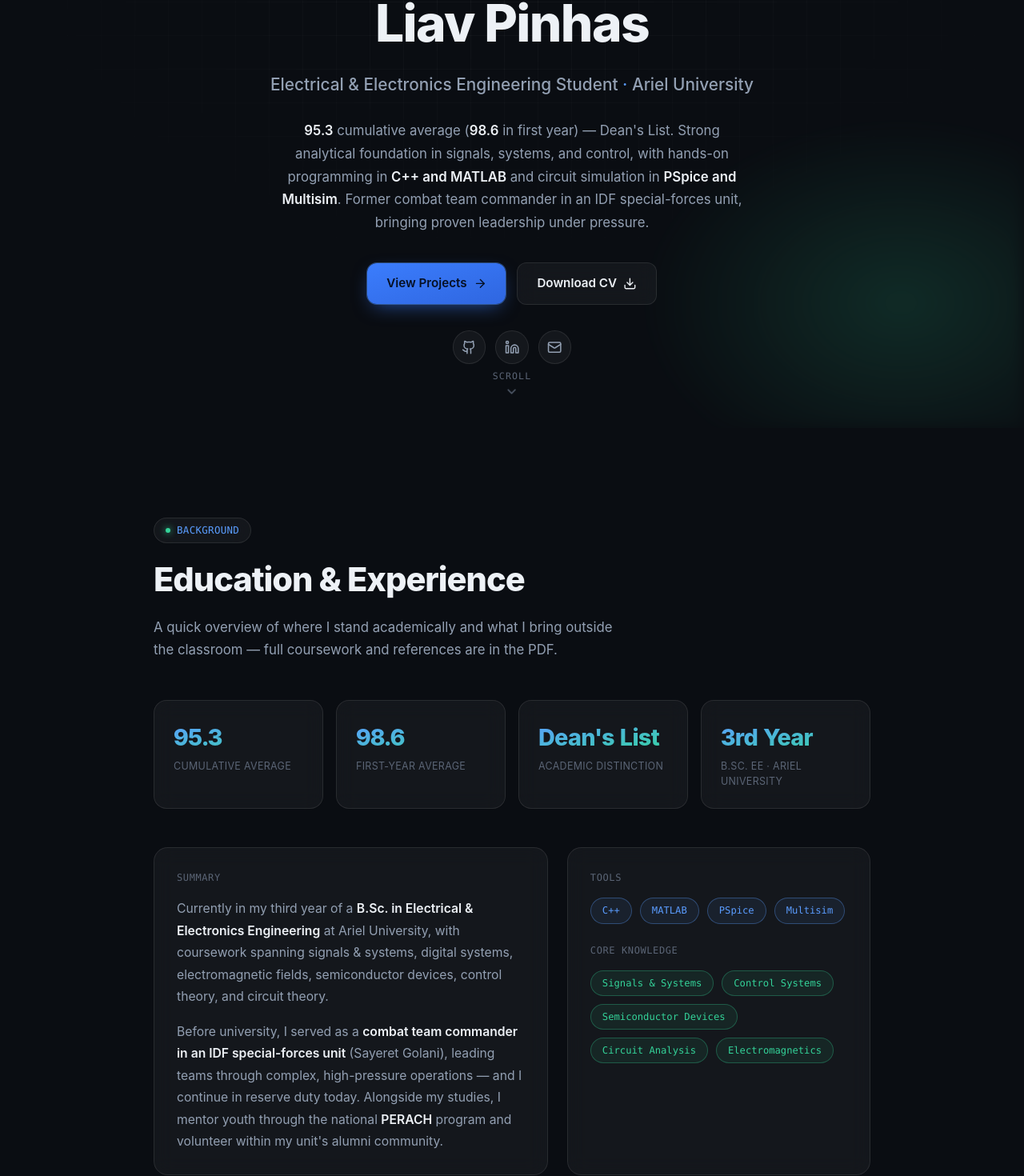
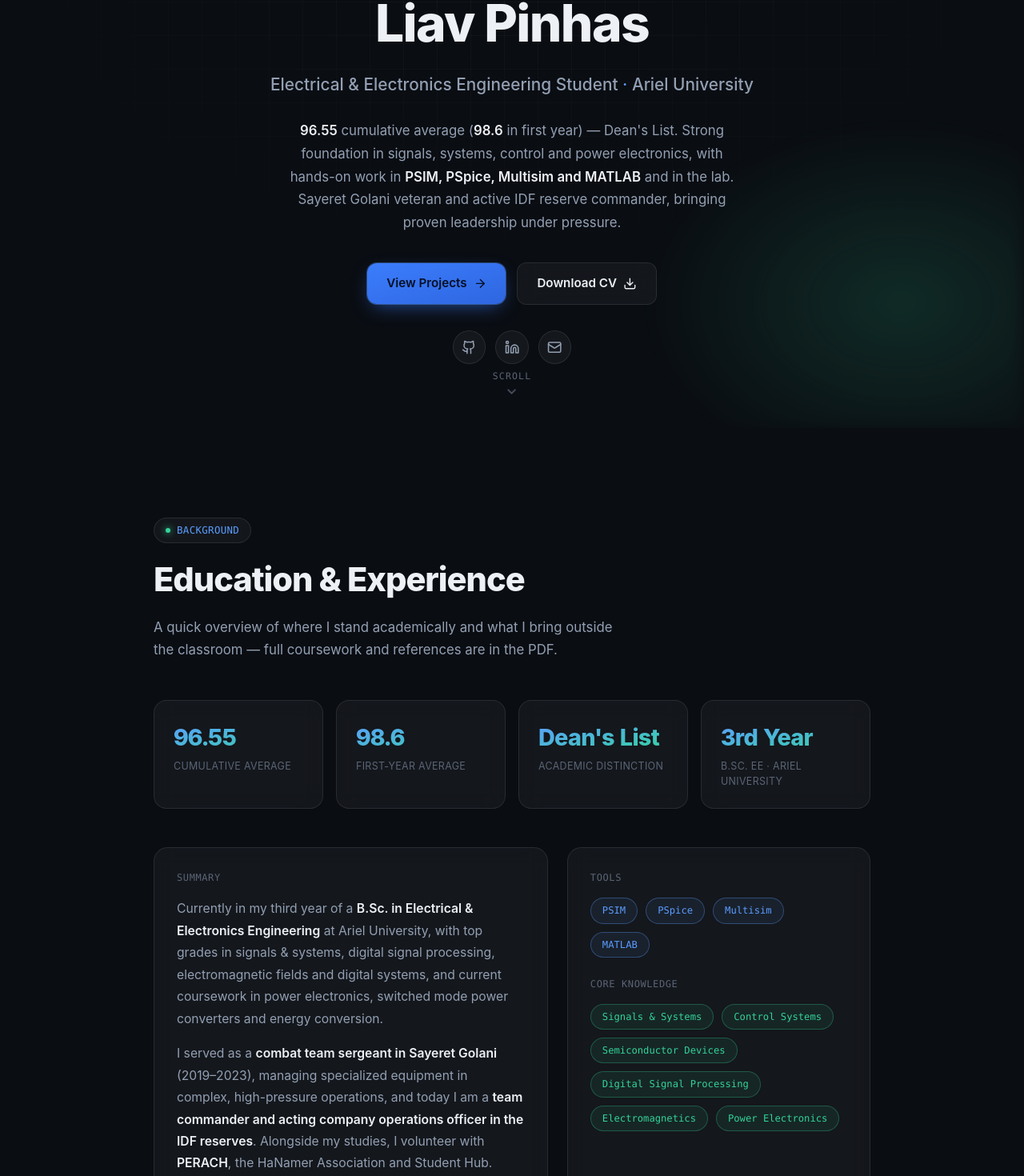
Before and after one commit to liav-pinhas/liav-portfolio, a React (Vite) app: page / in a window 1280 px wide. Shown: the part 407-1877 px from the top of the page at 80% size. Built offline with nearby package versions, Linux system fonts and the light colour scheme.

Commit message:
Update CV content: 96.55 average, new roles, skills and CV PDF
Co-Authored-By: Claude Sonnet 5.5 <noreply@anthropic.com>
Claude-Session: https://claude.ai/code/session_01SGmc4rJ1Z4uNNNYo5DwG8B

```diff
--- a/src/CV.jsx
+++ b/src/CV.jsx
@@ -11,13 +11,14 @@ import { Download } from "lucide-react";
 // plain <a download> does nothing inside that preview frame — this file is
 // the real, simpler thing you actually ship.)
 
-const TOOLS = ["C++", "MATLAB", "PSpice", "Multisim"];
+const TOOLS = ["PSIM", "PSpice", "Multisim", "MATLAB"];
 const CORE_KNOWLEDGE = [
   "Signals & Systems",
   "Control Systems",
   "Semiconductor Devices",
-  "Circuit Analysis",
+  "Digital Signal Processing",
   "Electromagnetics",
+  "Power Electronics",
 ];
 
 function Tag({ children, variant }) {
@@ -64,7 +65,7 @@ export default function CV() {
         </div>
 
         <div className="grid grid-cols-2 gap-4 sm:grid-cols-4">
-          <StatCard value="95.3" label="Cumulative Average" />
+          <StatCard value="96.55" label="Cumulative Average" />
           <StatCard value="98.6" label="First-Year Average" />
           <StatCard value="Dean's List" label="Academic Distinction" />
           <StatCard value="3rd Year" label="B.Sc. EE · Ariel University" />
@@ -78,18 +79,21 @@ export default function CV() {
               <strong className="font-semibold text-[#edf1f6]">
                 B.Sc. in Electrical &amp; Electronics Engineering
               </strong>{" "}
-              at Ariel University, with coursework spanning signals &amp; systems, digital systems,
-              electromagnetic fields, semiconductor devices, control theory, and circuit theory.
+              at Ariel University, with top grades in signals &amp; systems, digital signal processing,
+              electromagnetic fields and digital systems, and current coursework in power electronics,
+              switched mode power converters and energy conversion.
             </p>
             <p className="text-[0.98rem] leading-[1.75] text-[#93a0b3]">
-              Before university, I served as a{" "}
+              I served as a{" "}
+              <strong className="font-semibold text-[#edf1f6]">combat team sergeant in Sayeret Golani</strong>{" "}
+              (2019–2023), managing specialized equipment in complex, high-pressure operations, and today I am
+              a{" "}
               <strong className="font-semibold text-[#edf1f6]">
-                combat team commander in an IDF special-forces unit
-              </strong>{" "}
-              (Sayeret Golani), leading teams through complex, high-pressure operations — and I continue in
-              reserve duty today. Alongside my studies, I mentor youth through the national{" "}
-              <strong className="font-semibold text-[#edf1f6]">PERACH</strong> program and volunteer within my
-              unit&apos;s alumni community.
+                team commander and acting company operations officer in the IDF reserves
+              </strong>
+              . Alongside my studies, I volunteer with{" "}
+              <strong className="font-semibold text-[#edf1f6]">PERACH</strong>, the HaNamer Association and
+              Student Hub.
             </p>
           </div>
 
--- a/src/Hero.jsx
+++ b/src/Hero.jsx
@@ -96,12 +96,12 @@ export default function Hero() {
         </p>
 
         <p className="max-w-xl text-[1.05rem] leading-[1.7] text-[#93a0b3]">
-          <strong className="font-semibold text-[#edf1f6]">95.3</strong> cumulative average (
+          <strong className="font-semibold text-[#edf1f6]">96.55</strong> cumulative average (
           <strong className="font-semibold text-[#edf1f6]">98.6</strong> in first year) — Dean&apos;s List.
-          Strong analytical foundation in signals, systems, and control, with hands-on programming in{" "}
-          <strong className="font-semibold text-[#edf1f6]">C++ and MATLAB</strong> and circuit simulation in{" "}
-          <strong className="font-semibold text-[#edf1f6]">PSpice and Multisim</strong>. Former combat team
-          commander in an IDF special-forces unit, bringing proven leadership under pressure.
+          Strong foundation in signals, systems, control and power electronics, with hands-on work in{" "}
+          <strong className="font-semibold text-[#edf1f6]">PSIM, PSpice, Multisim and MATLAB</strong> and in
+          the lab. Sayeret Golani veteran and active IDF reserve commander, bringing proven leadership under
+          pressure.
         </p>
 
         <div className="mt-2 flex flex-wrap items-center justify-center gap-3.5">
```
Also changed, not shown: 1 other file (tests, documents, lock files or other folders).
